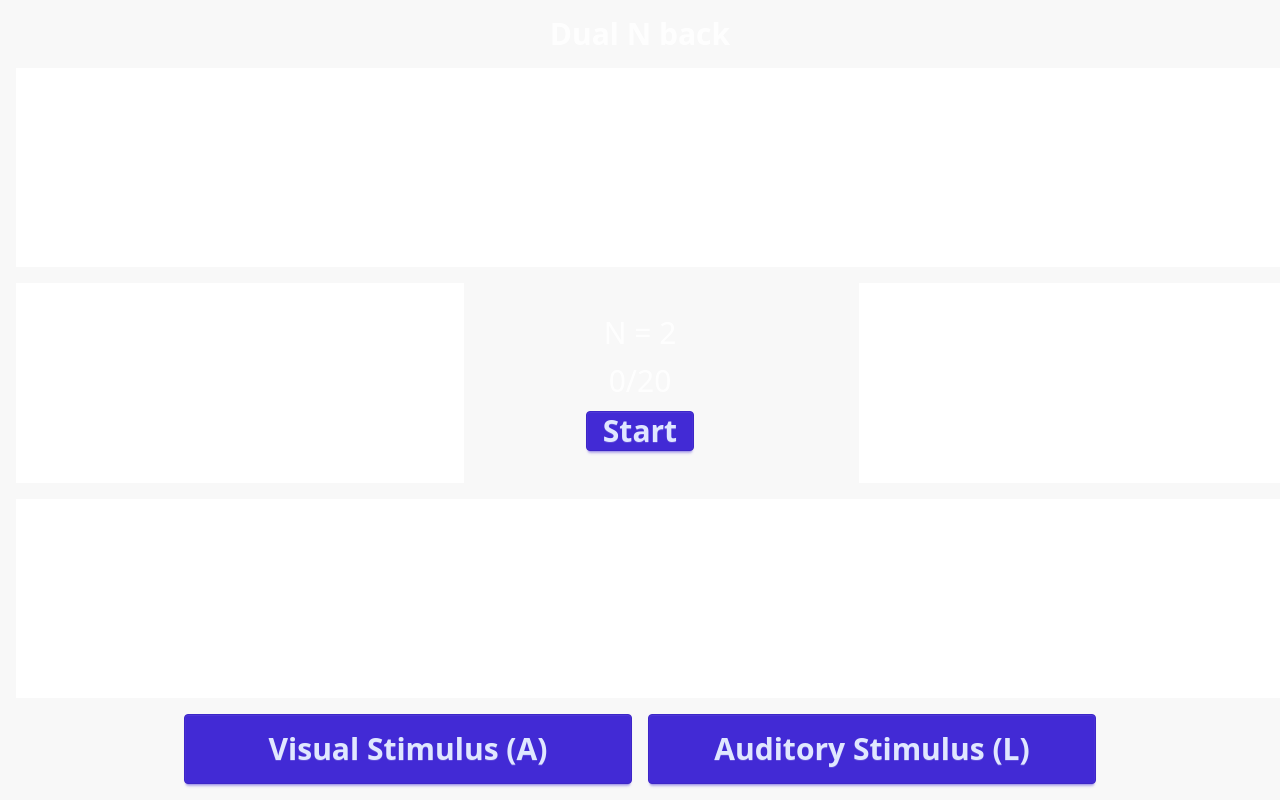
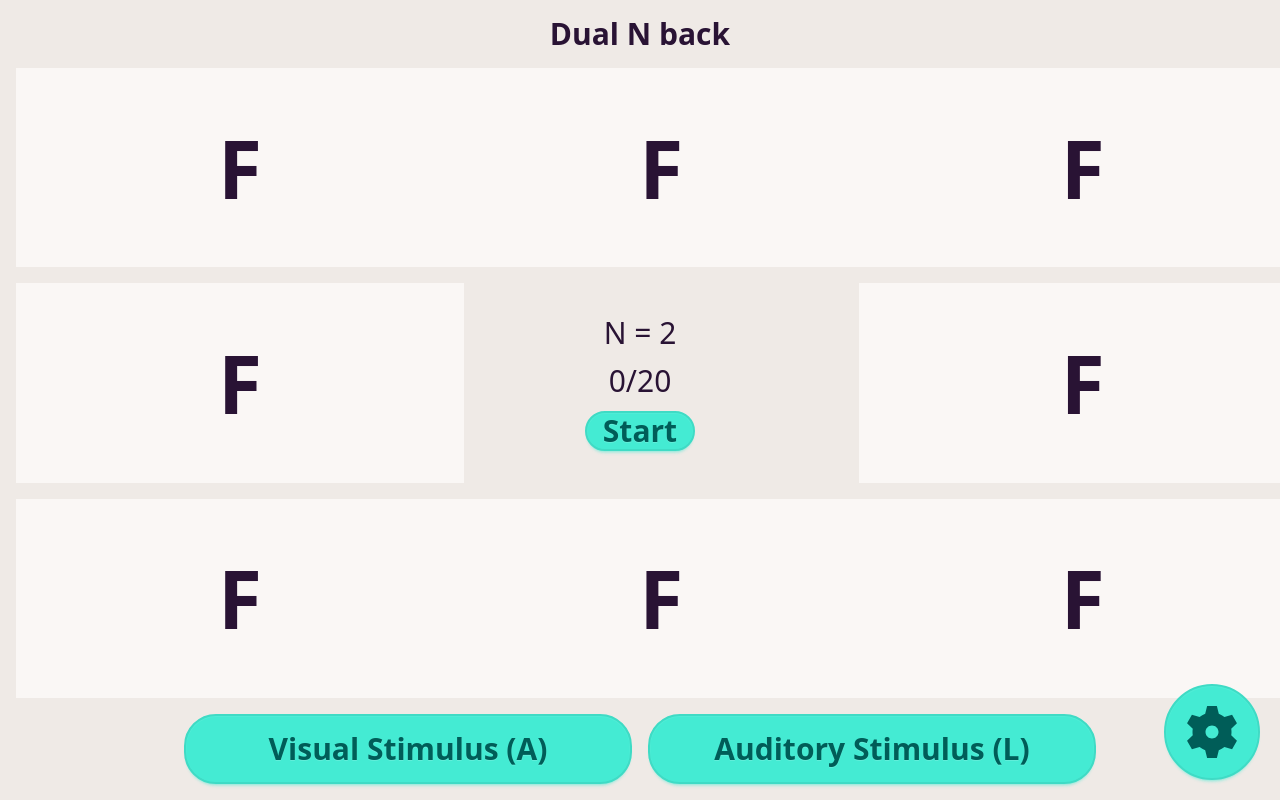
Before and after one commit to al0cam/dualNBack, a Svelte app: page / in a window 1280 px wide. Shown: the top 800 px of the page. Built offline with nearby package versions, Linux system fonts and the light colour scheme.

Commit message:
added icons and settings dialog

```diff
--- a/biome.json
+++ b/biome.json
@@ -1,21 +1,17 @@
 {
-	"$schema": "https://biomejs.dev/schemas/1.9.4/schema.json",
+  "$schema": "https://biomejs.dev/schemas/2.0.6/schema.json",
   "vcs": {
     "enabled": false,
     "clientKind": "git",
     "useIgnoreFile": false
   },
   "files": {
-		"ignoreUnknown": false,
-		"ignore": []
+    "ignoreUnknown": false
   },
   "formatter": {
     "enabled": true,
     "indentStyle": "space",
     "indentWidth": 2
-	},
-	"organizeImports": {
-		"enabled": true
   },
   "linter": {
     "enabled": true,
@@ -27,5 +23,12 @@
     "formatter": {
       "quoteStyle": "double"
     }
+  },
+  "assist": {
+    "actions": {
+      "source": {
+        "organizeImports": "on"
       }
     }
+  }
+}
--- a/src/App.svelte
+++ b/src/App.svelte
@@ -1,24 +1,30 @@
 <script lang="ts">
 import { onDestroy, onMount } from "svelte";
+import SettingsIcon from "./assets/SettingsIcon.svelte";
 import GridItem from "./components/GridItem.svelte";
+import SettingsDialog from "./components/SettingsDialog.svelte";
+import gameLogic from "./logic/GameLogic.svelte";
 import settings from "./models/Settings.svelte";
-  import gameLogic from "./logic/GameLogic.svelte";
 
 onMount(() => {
   window.addEventListener("keydown", keyPressed);
+
+  // Load theme from localStorage
+  settings.theme = localStorage.getItem("theme") || "light";
+  document.documentElement.setAttribute("data-theme", settings.theme);
 });
 onDestroy(() => {
   window.removeEventListener("keydown", keyPressed);
 });
 
+let settingsDialog: HTMLDialogElement | undefined = $state();
 let visualStiumulusButton: HTMLButtonElement;
 let auditoryStiumulusButton: HTMLButtonElement;
 const gridItems = $state(Array(9).fill(null));
 
 function keyPressed(event: KeyboardEvent) {
   if (
-      event.key.toUpperCase() ===
-      settings.visualStimulusKeyBinding.toUpperCase()
+    event.key.toUpperCase() === settings.visualStimulusKeyBinding.toUpperCase()
   ) {
     event.preventDefault();
     visualStiumulusButton.click();
@@ -31,7 +37,7 @@
   }
 }
 
-  function visualStimulus() {
+function visualStimulus(): void {
   visualStiumulusButton.classList.add("bg-green-500", "animate-ping");
   console.log("Visual Stimulus");
   setTimeout(() => {
@@ -59,13 +65,13 @@
 <main
   class="flex flex-col items-center justify-center min-h-screen h-screen bg-base-200 p-4"
 >
-  <h1 class="text-3xl font-bold mb-4">Dual N back</h1>
+  <h1 class="text-3xl text-base-content font-bold mb-4">Dual N back</h1>
   <div class="grid grid-cols-3 grid-rows-3 gap-4 h-9/10">
     {#each { length: 9 }, item}
       {#if item == 4}
         <div
           bind:this={gridItems[4]}
-          class="flex flex-col items-center justify-center gap-3 text-3xl"
+          class="flex flex-col items-center justify-center gap-3 text-3xl text-base-content"
         >
           <span>N = {gameLogic.nBackLevel}</span>
           <span>{gameLogic.currentSet}/{gameLogic.setNumber}</span>
@@ -86,8 +92,8 @@
         visualStimulus();
       }}
     >
-      Visual Stimulus ({settings.visualStimulusKeyBinding.toUpperCase()})</button
-    >
+      Visual Stimulus ({settings.visualStimulusKeyBinding.toUpperCase()})
+    </button>
     <button
       class="btn btn-primary active:bg-green-500 w-md h-auto text-3xl"
       bind:this={auditoryStiumulusButton}
@@ -95,7 +101,18 @@
         auditoryStimulus();
       }}
     >
-      Auditory Stimulus ({settings.auditoryStimulusKeyBinding.toUpperCase()})</button
+      Auditory Stimulus ({settings.auditoryStimulusKeyBinding.toUpperCase()})
+    </button>
+  </div>
+
+  <button
+    class="btn btn-primary fixed bottom-5 right-5 bg-primary hover:bg-primary/75 w-24 h-24 rounded-full"
+    onclick={() => {
+      settingsDialog?.showModal();
+    }}
   >
-  </div>
+    <SettingsIcon class="fill-primary-content p-1" />
+  </button>
+
+  <SettingsDialog bind:settingsDialog />
 </main>
--- a/src/app.css
+++ b/src/app.css
@@ -1,17 +1,7 @@
 @import "tailwindcss";
-@plugin "daisyui";
 
-:root {
-  font-family: system-ui, Avenir, Helvetica, Arial, sans-serif;
-  line-height: 1.5;
-  font-weight: 400;
-
-  color-scheme: light dark;
-  color: rgba(255, 255, 255, 0.87);
-  background-color: #242424;
-
-  font-synthesis: none;
-  text-rendering: optimizeLegibility;
-  -webkit-font-smoothing: antialiased;
-  -moz-osx-font-smoothing: grayscale;
+@plugin "daisyui" {
+	themes:
+		cupcake --default,
+		dracula --prefersdark;
 }
--- /dev/null
+++ b/src/assets/DarkIcon.svelte
@@ -0,0 +1,14 @@
+<script lang="ts">
+interface Props {
+  class?: string;
+}
+let { class: _class }: Props = $props();
+</script>
+
+<svg class={_class} viewBox="0 0 36 36" xmlns="http://www.w3.org/2000/svg"
+  ><path
+    fill-rule="evenodd"
+    clip-rule="evenodd"
+    d="M18.44,34.68a18.22,18.22,0,0,1-2.94-.24,18.18,18.18,0,0,1-15-20.86A18.06,18.06,0,0,1,9.59.63,2.42,2.42,0,0,1,12.2.79a2.39,2.39,0,0,1,1,2.41L11.9,3.1l1.23.22A15.66,15.66,0,0,0,23.34,21h0a15.82,15.82,0,0,0,8.47.53A2.44,2.44,0,0,1,34.47,25,18.18,18.18,0,0,1,18.44,34.68ZM10.67,2.89a15.67,15.67,0,0,0-5,22.77A15.66,15.66,0,0,0,32.18,24a18.49,18.49,0,0,1-9.65-.64A18.18,18.18,0,0,1,10.67,2.89Z"
+  /></svg
+>
--- /dev/null
+++ b/src/assets/LightIcon.svelte
@@ -0,0 +1,30 @@
+<script lang="ts">
+interface Props {
+  class?: string;
+}
+let { class: _class }: Props = $props();
+</script>
+
+<svg class={_class} viewBox="0 0 36 36" xmlns="http://www.w3.org/2000/svg"
+  ><path
+    fill-rule="evenodd"
+    clip-rule="evenodd"
+    d="M17.5,25.88a8.38,8.38,0,1,1,8.38-8.38A8.389,8.389,0,0,1,17.5,25.88Zm0-14.26a5.88,5.88,0,1,0,5.88,5.88A5.887,5.887,0,0,0,17.5,11.62Z"
+  /><path
+    d="M17.5,5.471h-.034A1.251,1.251,0,0,1,16.25,4.187l.075-2.721A1.267,1.267,0,0,1,17.609.25a1.251,1.251,0,0,1,1.215,1.284l-.075,2.721A1.249,1.249,0,0,1,17.5,5.471Z"
+  /><path
+    d="M26.893,9.364a1.25,1.25,0,0,1-.859-2.158l1.978-1.871A1.25,1.25,0,0,1,29.73,7.151L27.752,9.022A1.242,1.242,0,0,1,26.893,9.364Z"
+  /><path
+    d="M33.5,18.837h-.036l-2.722-.077a1.249,1.249,0,0,1-1.213-1.284,1.211,1.211,0,0,1,1.285-1.214l2.721.077a1.25,1.25,0,0,1-.035,2.5Z"
+  /><path
+    d="M28.748,30.13a1.248,1.248,0,0,1-.909-.392L25.97,27.759a1.25,1.25,0,1,1,1.817-1.717l1.869,1.98a1.249,1.249,0,0,1-.908,2.108Z"
+  /><path
+    d="M17.4,34.75h-.037a1.249,1.249,0,0,1-1.213-1.285l.079-2.721a1.25,1.25,0,0,1,2.5.072l-.079,2.721A1.249,1.249,0,0,1,17.4,34.75Z"
+  /><path
+    d="M6.112,29.989a1.249,1.249,0,0,1-.857-2.159l1.98-1.867A1.25,1.25,0,1,1,8.95,27.781L6.969,29.648A1.242,1.242,0,0,1,6.112,29.989Z"
+  /><path
+    d="M4.221,18.72H4.184l-2.721-.081A1.25,1.25,0,0,1,.251,17.352,1.237,1.237,0,0,1,1.537,16.14l2.721.081a1.25,1.25,0,0,1-.037,2.5Z"
+  /><path
+    d="M8.135,9.335a1.248,1.248,0,0,1-.91-.393L5.359,6.961a1.25,1.25,0,1,1,1.82-1.715L9.046,7.228a1.251,1.251,0,0,1-.911,2.107Z"
+  /></svg
+>
--- /dev/null
+++ b/src/assets/SettingsIcon.svelte
@@ -0,0 +1,14 @@
+<script lang="ts">
+  interface Props {
+    class?: string;
+  }
+  let { class: _class }: Props = $props();
+</script>
+
+<svg class={_class} xmlns="http://www.w3.org/2000/svg" viewBox="0 0 16 16">
+  <path
+    fill-rule="evenodd"
+    clip-rule="evenodd"
+    d="M6.50001 0H9.50001L10.0939 2.37548C10.7276 2.6115 11.3107 2.95155 11.8223 3.37488L14.1782 2.70096L15.6782 5.29904L13.9173 7.00166C13.9717 7.32634 14 7.65987 14 8C14 8.34013 13.9717 8.67366 13.9173 8.99834L15.6782 10.701L14.1782 13.299L11.8223 12.6251C11.3107 13.0484 10.7276 13.3885 10.0939 13.6245L9.50001 16H6.50001L5.90614 13.6245C5.27242 13.3885 4.68934 13.0484 4.17768 12.6251L1.82181 13.299L0.321808 10.701L2.08269 8.99834C2.02831 8.67366 2.00001 8.34013 2.00001 8C2.00001 7.65987 2.02831 7.32634 2.08269 7.00166L0.321808 5.29904L1.82181 2.70096L4.17768 3.37488C4.68934 2.95155 5.27241 2.6115 5.90614 2.37548L6.50001 0ZM8.00001 10C9.10458 10 10 9.10457 10 8C10 6.89543 9.10458 6 8.00001 6C6.89544 6 6.00001 6.89543 6.00001 8C6.00001 9.10457 6.89544 10 8.00001 10Z"
+  />
+</svg>
--- a/src/components/GridItem.svelte
+++ b/src/components/GridItem.svelte
@@ -21,7 +21,7 @@ let { class: _class = "", elRef = $bindable() }: Props = $props();
     _class,
   ]}
 >
-  <span class="text-[10dvh] font-bold">
+  <span class="text-[10dvh] text-base-content font-bold">
     {letter}
   </span>
 </div>
--- /dev/null
+++ b/src/components/SettingsDialog.svelte
@@ -0,0 +1,61 @@
+<script lang="ts">
+import DarkIcon from "../assets/DarkIcon.svelte";
+import LightIcon from "../assets/LightIcon.svelte";
+import settings from "../models/Settings.svelte";
+
+let { settingsDialog = $bindable() } = $props();
+</script>
+
+<dialog
+  bind:this={settingsDialog}
+  class="w-md h-md absolute inset-auto bg-secondary"
+>
+  <div class="flex flex-col p-4">
+    <h1 class="text-3xl">Settings</h1>
+
+    <div class="flex flex-col gap-2 mt-4">
+      <div class="flex items-center gap-4">
+        <h1 class="text-xl">Theme:</h1>
+
+        <button
+          onclick={() => settings.toggleTheme()}
+          aria-label="Toggle theme"
+          class="w-24 h-12 flex items-center p-1 bg-base-300 rounded-full relative transition-colors duration-300"
+        >
+          <div class="absolute left-1 w-8 h-8">
+            <LightIcon class="w-full h-full fill-primary opacity-60" />
+          </div>
+          <div class="absolute right-1 w-8 h-8">
+            <DarkIcon class="w-full h-full fill-primary opacity-60" />
+          </div>
+
+          <div
+            class={[
+              "w-11 h-11 rounded-full bg-primary transform transition-transform duration-300",
+              settings.theme === "dracula"
+                ? "translate-x-full"
+                : "translate-x-0",
+            ]}
+          ></div>
+        </button>
+      </div>
+
+      <label class="text-lg">
+        Visual Stimulus Key Binding:
+        <input
+          type="text"
+          bind:value={settings.visualStimulusKeyBinding}
+          class="input input-bordered w-full"
+        />
+      </label>
+      <label class="text-lg">
+        Auditory Stimulus Key Binding:
+        <input
+          type="text"
+          bind:value={settings.auditoryStimulusKeyBinding}
+          class="input input-bordered w-full"
+        />
+      </label>
+    </div>
+  </div>
+</dialog>
--- a/src/models/Settings.svelte.ts
+++ b/src/models/Settings.svelte.ts
@@ -1,7 +1,7 @@
 class Settings {
   private static instance: Settings;
-  // App settings
-  theme: string = $state("light");
+
+  theme: string = $state("dracula");
   visualStimulusKeyBinding: string = $state("a");
   auditoryStimulusKeyBinding: string = $state("l");
 
@@ -13,6 +13,13 @@ class Settings {
     }
     return Settings.instance;
   }
+
+  public toggleTheme() {
+    this.theme = this.theme === "cupcake" ? "dracula" : "cupcake";
+    console.log("Theme changed to:", this.theme);
+    document.documentElement.setAttribute("data-theme", this.theme);
+    localStorage.setItem("theme", this.theme);
+  }
 }
 
 const settings = Settings.getInstance();
```
Also changed, not shown: src/components/SettingsTab.svelte (deleted), 1 other file (tests, documents, lock files or other folders). Lines whose indentation alone changed are shown as unchanged.
